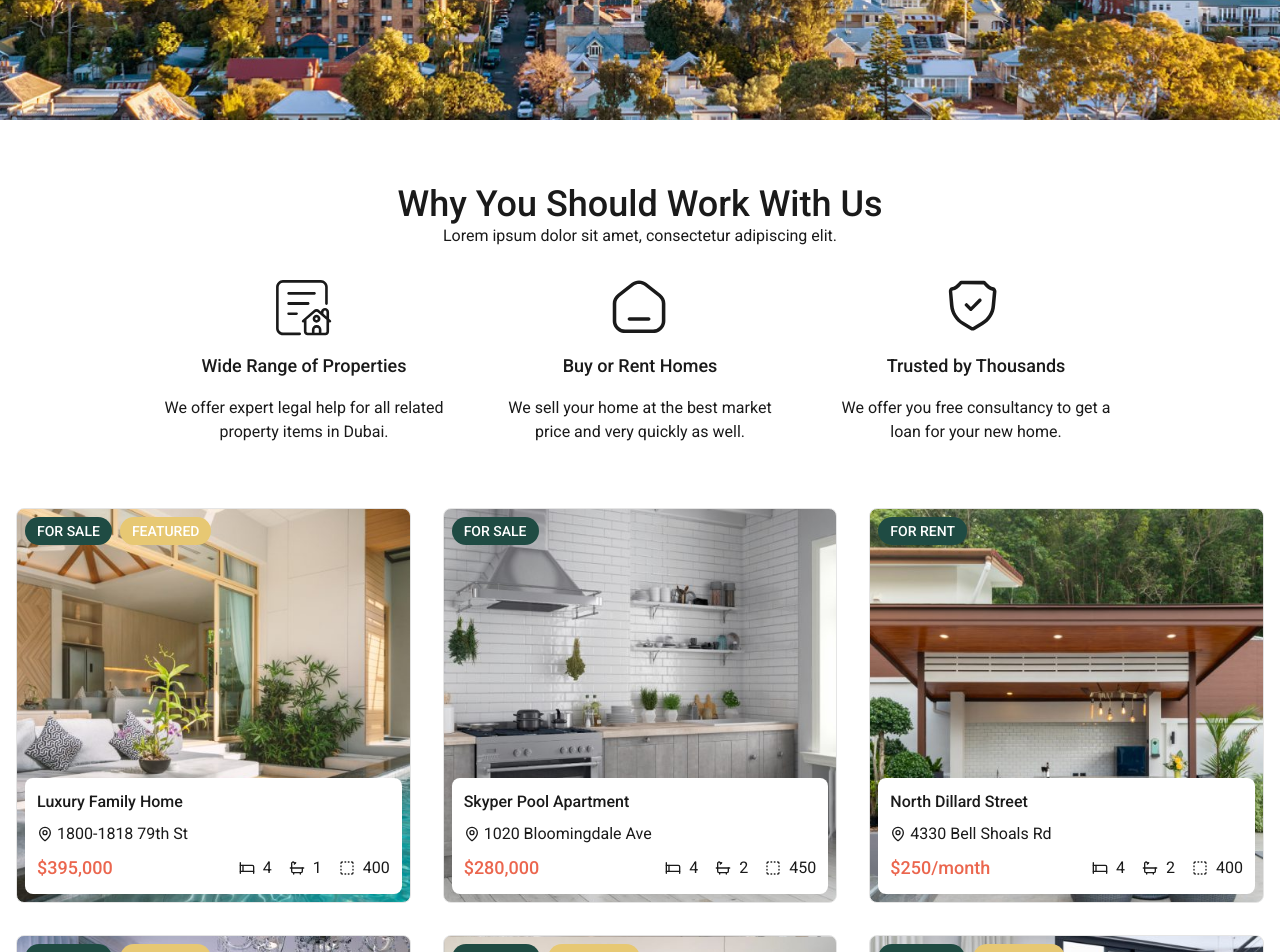
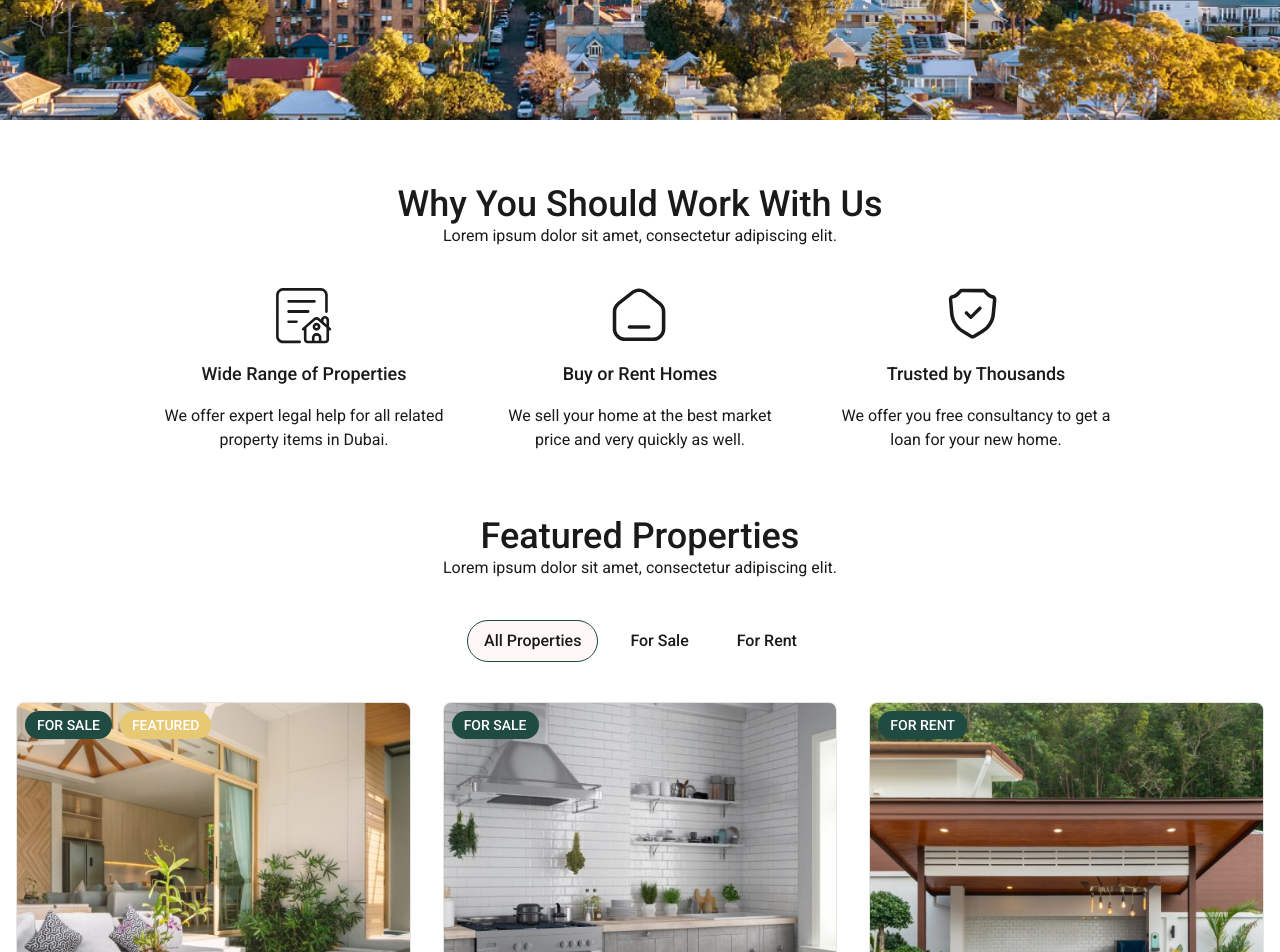
Before and after one commit to wellingtongmota/justhome, a Next.js app: page / in a window 1280 px wide. Shown: the part 600-1552 px from the top of the page. Built offline with nearby package versions, Linux system fonts and the light colour scheme.

Commit message:
feat: criação componente FilterButton e melhorias de estilo

```diff
--- a/components/featured-properties/card-propertie.tsx
+++ b/components/featured-properties/card-propertie.tsx
@@ -11,7 +11,7 @@ export function CardPropertie({ propertie }: CardPropertieProps) {
   const { img, name, tags, address, area, bathrooms, rooms, value } = propertie
   return (
     <div
-      className="animate-fade flex aspect-square w-full max-w-md flex-col justify-center overflow-hidden rounded-md border bg-cover bg-center p-2 opacity-0"
+      className="animate-fade flex aspect-square w-full max-w-md flex-col justify-center overflow-hidden rounded-md border bg-cover bg-center p-2 opacity-0 transition duration-75 ease-in-out hover:cursor-pointer hover:shadow-lg"
       style={{ backgroundImage: `url(${img})` }}
     >
       <div className="flex gap-2">
--- /dev/null
+++ b/components/featured-properties/filter-button.tsx
@@ -0,0 +1,27 @@
+import { cn } from "@/lib/utils"
+
+type FilterButtonProps = React.HTMLAttributes<HTMLButtonElement> & {
+  children: React.ReactNode
+  className?: string
+  filter: boolean
+}
+
+export function FilterButton({
+  children,
+  className,
+  filter,
+  ...props
+}: FilterButtonProps) {
+  return (
+    <button
+      className={cn([
+        "cursor-pointer px-4 py-2 text-sm font-medium sm:text-base",
+        className,
+        filter && "border-primary rounded-full border-1 bg-[#FFF8F6]"
+      ])}
+      {...props}
+    >
+      {children}
+    </button>
+  )
+}
--- a/components/featured-properties/index.tsx
+++ b/components/featured-properties/index.tsx
@@ -1,5 +1,10 @@
+"use client"
+
 import { CardPropertie } from "@/components/featured-properties/card-propertie"
-import { TPropertie } from "@/types"
+import { TPropertie, TTag } from "@/types"
+import { useState } from "react"
+import { FilterButton } from "./filter-button"
+import { MoveRight } from "lucide-react"
 
 const properties: TPropertie[] = [
   {
@@ -64,15 +69,56 @@ const properties: TPropertie[] = [
   }
 ]
 
-// NOTE: remover pb em section
 export function FeaturedProperties() {
+  const [filter, setFilter] = useState<TTag | "ALL">("ALL")
+
+  const filteredProperties = properties.filter((property) => {
+    if (filter === "ALL") return true
+    return property?.tags?.includes(filter)
+  })
+
   return (
-    <section className="wrapper mx-auto flex flex-col items-center gap-4 pt-8 pb-8 sm:gap-6 md:pt-16">
+    <section className="wrapper mx-auto flex flex-col items-center gap-6 pt-8 pb-8 sm:gap-10 md:pt-16">
+      <div className="text-center">
+        <h2 className="text-2xl font-medium sm:text-4xl">
+          Featured Properties
+        </h2>
+        <p className="text-sm sm:text-base">
+          Lorem ipsum dolor sit amet, consectetur adipiscing elit.
+        </p>
+      </div>
+
+      <div className="flex gap-4">
+        <FilterButton
+          filter={filter === "ALL"}
+          onClick={() => setFilter("ALL")}
+        >
+          All Properties
+        </FilterButton>
+        <FilterButton
+          filter={filter === "FOR SALE"}
+          onClick={() => setFilter("FOR SALE")}
+        >
+          For Sale
+        </FilterButton>
+        <FilterButton
+          filter={filter === "FOR RENT"}
+          onClick={() => setFilter("FOR RENT")}
+        >
+          For Rent
+        </FilterButton>
+      </div>
+
       <div className="grid w-full justify-items-center gap-4 sm:grid-cols-2 md:gap-8 lg:grid-cols-3">
-        {properties.map((propertie) => (
-          <CardPropertie key={propertie.name} propertie={propertie} />
+        {filteredProperties.map((property) => (
+          <CardPropertie key={property.name} propertie={property} />
         ))}
       </div>
+
+      <button className="bg-secondary hover:bg-secondary/90 inline-flex cursor-pointer items-center justify-center gap-2 rounded-full px-4 py-3 text-sm font-medium sm:text-base">
+        See All Listing
+        <MoveRight className="size-4" />
+      </button>
     </section>
   )
 }
--- a/components/work-with-us.tsx
+++ b/components/work-with-us.tsx
@@ -29,7 +29,7 @@ const reasons: TReason[] = [
 
 export function WorkWithUs() {
   return (
-    <div className="wrapper mx-auto flex flex-col items-center gap-6 pt-8 text-center sm:gap-8 md:pt-16">
+    <div className="wrapper mx-auto flex flex-col items-center gap-6 pt-8 text-center sm:gap-10 md:pt-16">
       <div>
         <h2 className="text-2xl font-medium sm:text-4xl">
           Why You Should Work With Us
```
